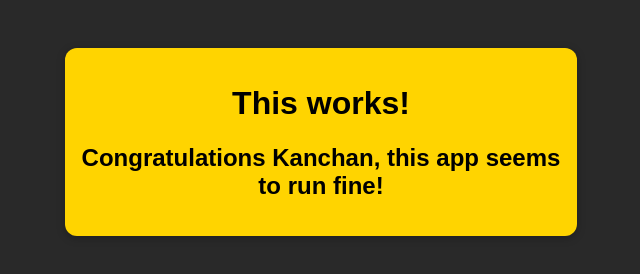
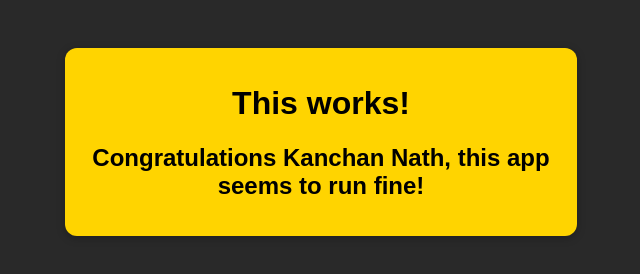
Before and after one commit to kanchan521996/docker-learning-githubaction-, a website: page views/welcome.html in a window 1280 px wide. Shown: the whole page, without its empty margins (319-959 px from the left). Drawn offline with Linux system fonts and the light colour scheme; files that its build step writes are made by us from their sources.

Commit message:
updated code

```diff
--- a/views/welcome.html
+++ b/views/welcome.html
@@ -9,7 +9,7 @@
 <body>
   <main>
     <h1>This works!</h1>
-    <h2>Congratulations Kanchan, this app seems to run fine!</h2>
+    <h2>Congratulations Kanchan Nath, this app seems to run fine!</h2>
   </main>
 </body>
 </html>
```
